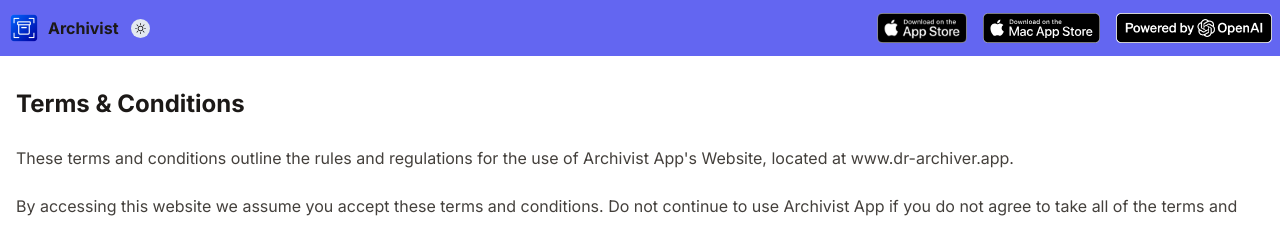
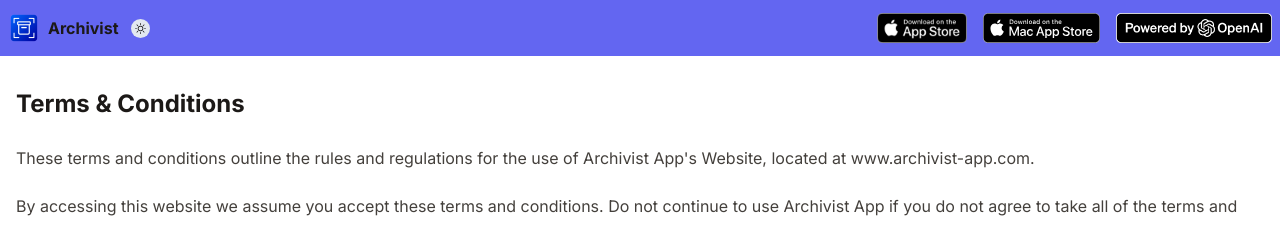
Before and after one commit to DominikButz/archivist-web, a Next.js app: page /terms in a window 1280 px wide. Shown: the top 226 px of the page. Built offline with nearby package versions, Linux system fonts and the light colour scheme; what tailwindcss-3d would draw is missing.

Commit message:
domain name update

```diff
--- a/src/app/globals.css
+++ b/src/app/globals.css
@@ -45,7 +45,7 @@ body {
   }
 
   .textBox {
-      @apply text-xs mobileLandscape:text-xs  mobileLandscape:font-normal sm:text-sm md:text-base lg:text-xl font-normal sm:font-semibold;
+      @apply text-xs mobileLandscape:text-xs  font-normal sm:text-sm md:text-base lg:text-xl;
   }
 
   .title {
--- a/src/content/privacy-policy.mdx
+++ b/src/content/privacy-policy.mdx
@@ -2,7 +2,7 @@
 
 As provider of Archivist website, accessible through www.archivist.app and the iOS, iPadOS and MacOs applications, one of our main priorities is the privacy of our visitors and users. This Privacy Policy document contains types of information that is collected and recorded by the developers of Archivist and how we use it.
 
-If you have additional questions or require more information about our Privacy Policy, do not hesitate to contact us (support@archivist.app).
+If you have additional questions or require more information about our Privacy Policy, do not hesitate to contact us (support@archivist-app.com).
 
 This Privacy Policy applies only to our online activities and is valid for visitors to our website and app users with regards to the information that they shared and/or collect through Archivist applications. This policy is not applicable to any information collected offline or via channels other than this website and mobile app.
 
--- a/src/content/terms-and-conditions.mdx
+++ b/src/content/terms-and-conditions.mdx
@@ -1,6 +1,6 @@
 ## Terms & Conditions
 
-These terms and conditions outline the rules and regulations for the use of Archivist App's Website, located at www.dr-archiver.app.
+These terms and conditions outline the rules and regulations for the use of Archivist App's Website, located at www.archivist-app.com.
 
 By accessing this website we assume you accept these terms and conditions. Do not continue to use Archivist App if you do not agree to take all of the terms and conditions stated on this page.
 
```
